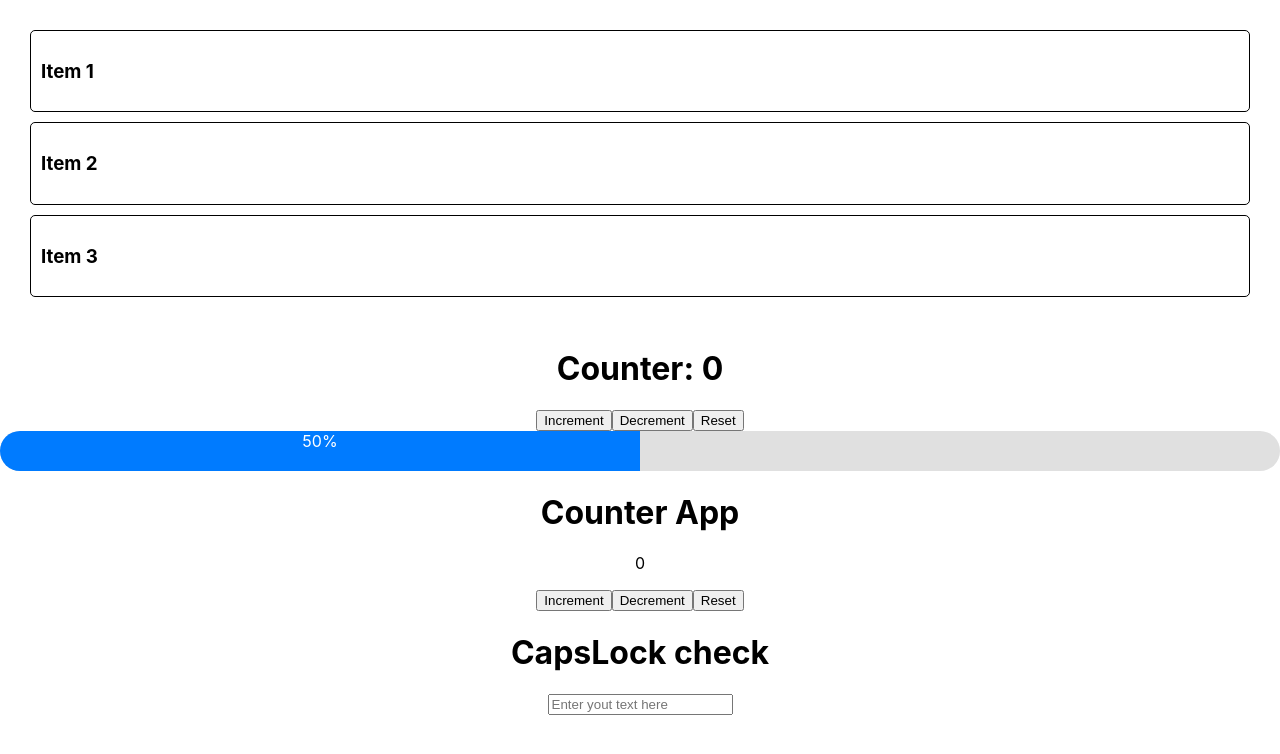
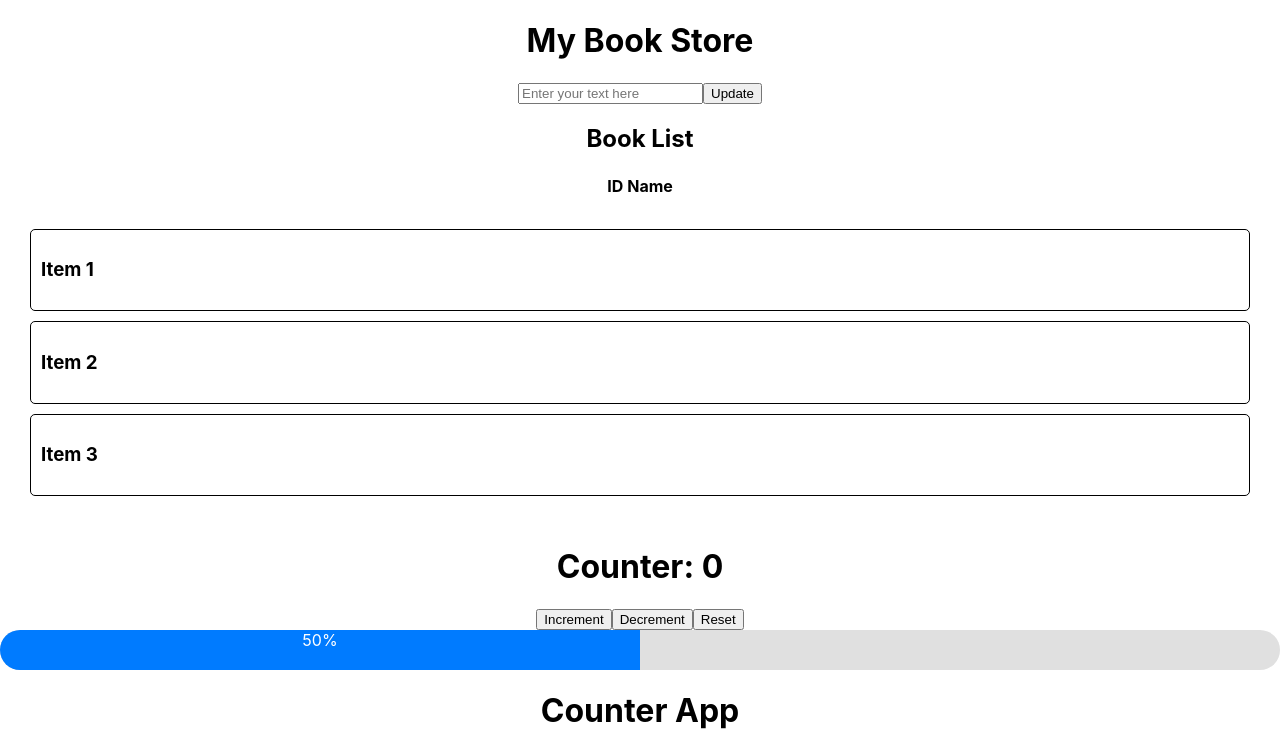
Before and after one commit to vivekdhumal28/MachineCodes, a React (Create React App) app: page / in a window 1280 px wide. Shown: the top 754 px of the page. Built offline with nearby package versions, Linux system fonts and the light colour scheme.

Commit message:
Asked Problem

```diff
--- a/src/App.js
+++ b/src/App.js
@@ -9,11 +9,13 @@ import StarRating from "./Components/StarRating";
 import ProgressBar from "./Components/ProgressBar/ProgressBar";
 import TicTacToe from "./Components/TicTacToe/TicTacToe";
 import CounterWithRedux from "./Components/CounterWithReduxToolkit";
+import ParentAndChildComponent from "./Components/ParentAndChildComponent";
 
 function App() {
   return (
     <div className="App">
       <div>
+        <ParentAndChildComponent />
         <Accordion />
         <CounterWithRedux />
         <ProgressBar />
--- a/src/Components/ParentAndChildComponent.js
+++ b/src/Components/ParentAndChildComponent.js
@@ -14,10 +14,61 @@
  *
  *
  */
-import React from "react";
+import React, { useState } from "react";
 
 const ParentAndChildComponent = () => {
-  return <div>ParentAndChildComponent</div>;
+  const [bookName, setBookName] = useState("");
+  const [bookList, setBookList] = useState([]);
+
+  const handleInputChange = (e) => {
+    setBookName(e.target.value);
+  };
+
+  const handleButtonClick = () => {
+    if (bookName) {
+      setBookList([...bookList, bookName]);
+      setBookName("");
+    }
+  };
+  return (
+    <div>
+      <h1>My Book Store</h1>
+      <div>
+        <input
+          type="text"
+          placeholder="Enter your text here"
+          value={bookName}
+          onChange={handleInputChange}
+        />
+        <button onClick={handleButtonClick}>Update</button>
+      </div>
+      <ChildComponent bookList={bookList} />
+    </div>
+  );
 };
 
+function ChildComponent({ bookList }) {
+  return (
+    <div>
+      <h2>Book List</h2>
+      <table className="App">
+        <thead>
+          <tr>
+            <th>ID</th>
+            <th>Name</th>
+          </tr>
+        </thead>
+        <tbody>
+          {bookList.map((book, index) => (
+            <tr key={index}>
+              <td>{index + 1}</td>
+              <td>{book}</td>
+            </tr>
+          ))}
+        </tbody>
+      </table>
+    </div>
+  );
+}
+
 export default ParentAndChildComponent;
```
